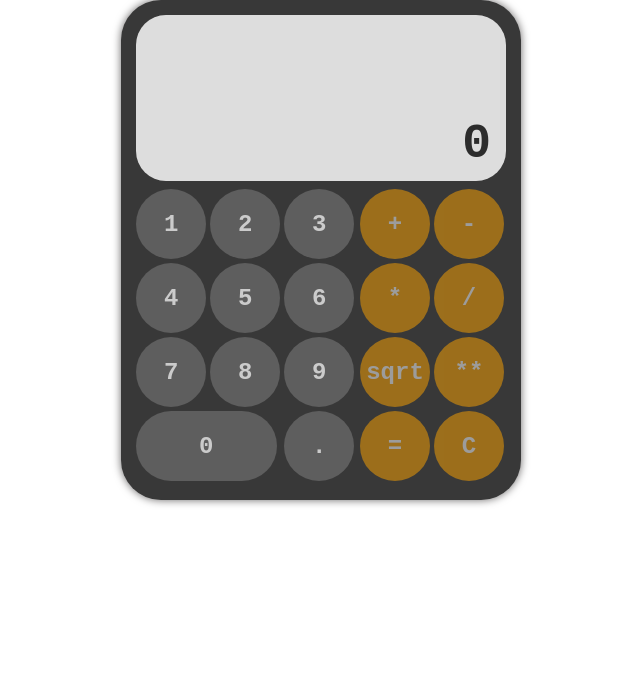
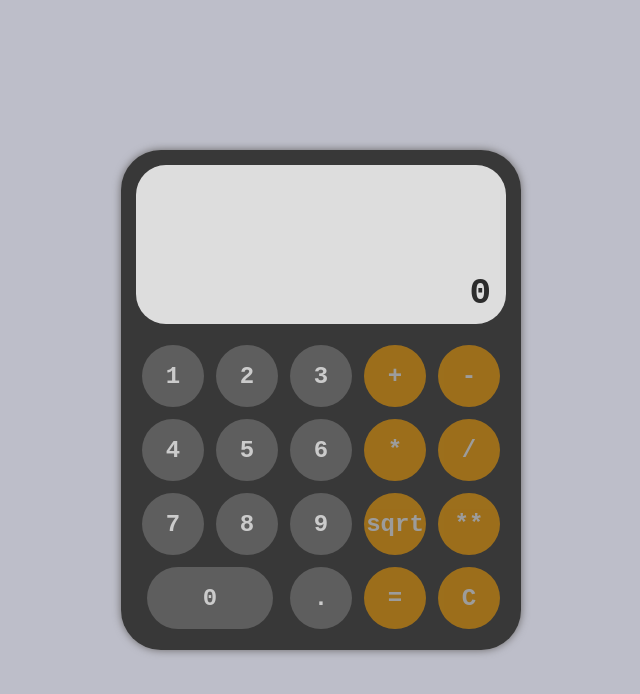
Before and after one commit to AlienNT/calculator, a Vue app: page / in a window 1280 px wide. Shown: the top 694 px of the page, without its empty margins (319-959 px from the left). Built offline with nearby package versions, Linux system fonts and the light colour scheme.

Commit message:
рабочая версия

```diff
--- a/src/App.vue
+++ b/src/App.vue
@@ -12,3 +12,6 @@ export default {
   }
 }
 </script>
+<style lang="scss">
+@import "assets/main.scss";
+</style>
--- /dev/null
+++ b/src/assets/main.css
@@ -0,0 +1,18 @@
+* {
+  border: none;
+  box-shadow: none;
+  outline: none;
+  margin: 0;
+  list-style: none;
+  box-sizing: border-box;
+}
+
+#app {
+  min-height: 100vh;
+  display: flex;
+  align-items: center;
+  justify-content: center;
+  background: rgba(63, 66, 96, 0.34);
+}
+
+/*# sourceMappingURL=main.css.map */
--- /dev/null
+++ b/src/assets/main.scss
@@ -0,0 +1,15 @@
+* {
+  border: none;
+  box-shadow: none;
+  outline: none;
+  margin: 0;
+  list-style: none;
+  box-sizing: border-box;
+}
+#app {
+  min-height: 100vh;
+  display: flex;
+  align-items: center;
+  justify-content: center;
+  background: rgba(63, 66, 96, 0.34);
+}
--- a/src/components/calculator/VCalculator.vue
+++ b/src/components/calculator/VCalculator.vue
@@ -44,7 +44,7 @@ export default {
   data() {
     return {
       config: {
-        maxLength: 15,
+        maxLength: null,
         historyLength: 2,
         numButtons: [1, 2, 3, 4, 5, 6, 7, 8, 9, 0, '.'],
         mathButtons: ['+', '-', '*', '/', 'sqrt', '**', '=', 'C'],
@@ -64,7 +64,12 @@ export default {
   },
   computed: {
     numDisabled() {
-      return this.mathString?.length >= this.config.maxLength || false;
+      // eslint-disable-next-line no-unused-vars
+      const rules = {
+        maxLength: () => this.config.maxLength ? this.mathString?.length >= this.config.maxLength : false,
+        ifLastSymbolNotMath: () => this.mathString?.length ? this._last(this.mathString) === ')' : false
+      }
+      return rules.maxLength() || rules.ifLastSymbolNotMath();
     },
     mathDisabled() {
       return this.mathString?.length <= 0;
@@ -73,7 +78,8 @@ export default {
   methods: {
     addSymbolToString(symbol) {
       const str = this.mathString?.toString();
-      const isLastSymbolAtNumber = str.length && isFinite(this._last(str));
+      const lastSymbol = this._last(str);
+      const isLastSymbolAtNumber = str.length && isFinite(lastSymbol);
       this.showResult = false;
 
       switch (symbol.toString()) {
@@ -87,13 +93,15 @@ export default {
           return this.stringToSqrt();
 
         default:
-          if ((isLastSymbolAtNumber || isFinite(symbol))) {
+          if ((isLastSymbolAtNumber || isFinite(symbol)) || lastSymbol === ')') {
             this.mathString += symbol.toString();
+          } else {
+            this.mathString = this._setLast(this.mathString, symbol)
           }
       }
     },
     getResult() {
-      if (!isFinite(this._last(this.mathString))) {
+      if (!isFinite(this._last(this.mathString)) && this._last(this.mathString) !== ')') {
         this.mathString = this.mathString.slice(0, -1)
       }
 
@@ -118,6 +126,9 @@ export default {
       this.mathString = this.result === 0 ? '' : this.result.toString();
     },
     stringToSqrt() {
+      if (this._last(this.mathString) === ')') {
+        return;
+      }
       const str = []
 
       for (let index = this._lastIndex(this.mathString); index >= 0; index--) {
@@ -154,13 +165,16 @@ export default {
     _reverse(string) {
       return string?.split('').reverse().join('');
     },
+    _setLast(string, symbol) {
+      return string.slice(0, -1) + symbol;
+    },
   },
   watch: {
     showResult(e) {
       if (e) {
         this.setResults()
       }
-    }
+    },
   },
 }
 </script>
@@ -173,7 +187,8 @@ export default {
 
 .v-calculator {
   min-height: 500px;
-  width: 400px;
+  max-width: 400px;
+  width: 100%;
   margin: auto;
   box-shadow: 0 0 8px 0 #696767;
   border-radius: 40px;
@@ -182,7 +197,7 @@ export default {
   display: flex;
   flex-direction: column;
   justify-content: space-between;
-  gap: 8px;
+  gap: 15px;
 }
 
 .v-calculator__top {
--- a/src/components/calculator/components/VCalcField.vue
+++ b/src/components/calculator/components/VCalcField.vue
@@ -1,15 +1,22 @@
 <template>
-<div class="v-calc-field">
-  <div class="history">
-    <div v-for="item in history" :key="item?.result">
-      <div class="string">{{item?.string}}</div>
-      <div class="result">{{item?.result}}</div>
+  <div class="v-calc-field">
+    <div class="history">
+      <div v-for="item in history" :key="item?.result">
+        <div class="string">{{ item?.string }}</div>
+        <div class="result">{{ item?.result }}</div>
+      </div>
+    </div>
+    <div
+        class="math-string"
+        ref="mathContainer"
+    >
+      <div
+          ref="mathString"
+      >
+        {{ _shortStr(mathString, 15) || 0 }}
+      </div>
     </div>
   </div>
-  <div class="math-string">
-    <div>{{mathString || 0}}</div>
-  </div>
-</div>
 </template>
 
 <script>
@@ -27,8 +34,13 @@ export default {
     history: {
       type: Object,
       default: null,
-    }
-  }
+    },
+  },
+  methods: {
+    _shortStr(string, maxLength) {
+      return maxLength ? string.slice(0, maxLength) : string;
+    },
+  },
 }
 </script>
 
@@ -41,17 +53,25 @@ $fieldTextColor: #2c2c2c;
   flex-direction: column;
   justify-content: space-between;
   padding: 10px 15px;
+
   .math-string {
     text-align: right;
-    font-size: 48px;
+    font-size: 36px;
     font-weight: bold;
     color: $fieldTextColor;
-    word-break: break-all;
+    overflow: hidden;
+
+    > * {
+      margin-left: auto;
+      width: fit-content;
+    }
   }
+
   .history {
     text-align: right;
     font-size: 12px;
     color: lighten($fieldTextColor, 30%);
+
     .result {
       font-weight: bold;
       color: lighten($fieldTextColor, 20%);
--- a/src/components/calculator/components/VCalcMathButton.vue
+++ b/src/components/calculator/components/VCalcMathButton.vue
@@ -29,13 +29,16 @@ $mathButtonBGColor: orange;
 $mathButtonTextColor: white;
 .v-math-button {
   flex: 1 1 50%;
+  display: flex;
+  align-items: center;
+  justify-content: center;
 
   button {
     display: flex;
     align-items: center;
     justify-content: center;
-    width: 95%;
-    height: 95%;
+    width: 85%;
+    height: 85%;
     margin: auto;
     font-size: 24px;
     border-radius: 150px;
--- a/src/components/calculator/components/VCalcNumButton.vue
+++ b/src/components/calculator/components/VCalcNumButton.vue
@@ -2,6 +2,7 @@
   <div class="v-num-button">
     <button
         type="button"
+        :disabled="disabled"
         @click="()=> $emit('onClick', number)"
     >
       {{ number }}
@@ -31,7 +32,9 @@ $numBtnTextColor: #cbcbcb;
 .v-num-button {
   box-sizing: border-box;
   position: relative;
-  display: block;
+  align-items: center;
+  justify-content: center;
+  display: flex;
   width: 0;
   height: 0;
   padding-top: 33.33%;
@@ -50,9 +53,12 @@ $numBtnTextColor: #cbcbcb;
   position: absolute;
   top: 0;
   left: 0;
+  right: 0;
+  bottom: 0;
+  margin: auto;
   display: flex;
-  width: 95%;
-  height: 95%;
+  width: 85%;
+  height: 85%;
   align-items: center;
   justify-content: center;
   font-size: 24px;
```
Also changed, not shown: 1 other file (tests, documents, lock files or other folders).
